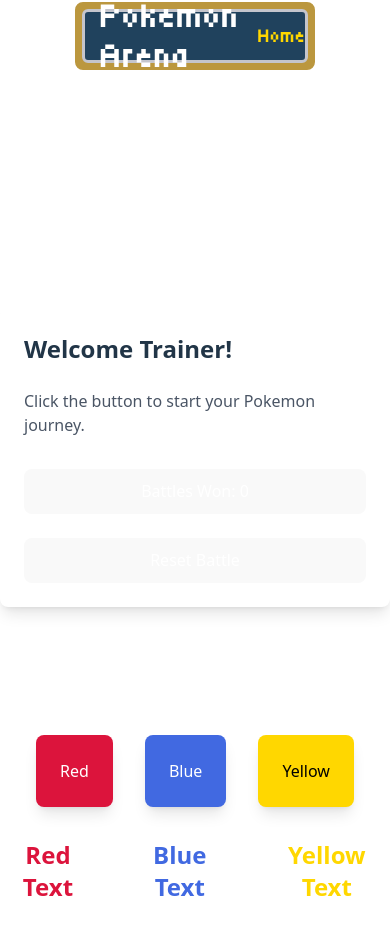
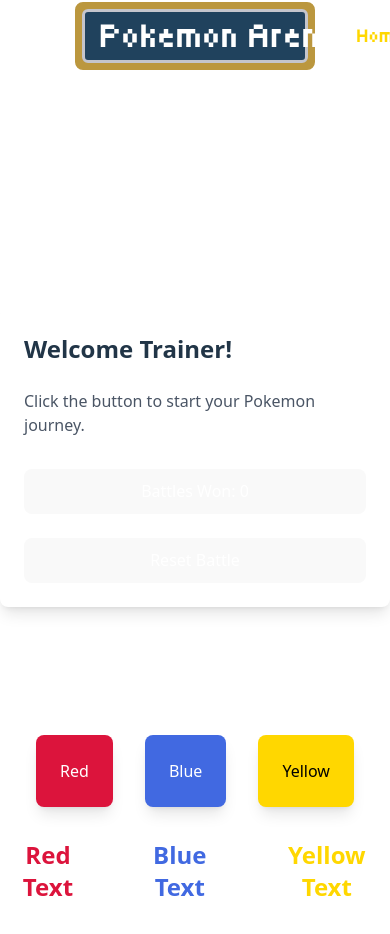
Before and after one commit to KrzysztofZdebski/Pokemon_Arena, a React (Vite) app in the folder Pokemon_Arena_React/: page / in a window 390 px wide. Shown: the top 934 px of the page. Built offline with nearby package versions, Linux system fonts and the light colour scheme; no server answers; a web font is replaced by a local one.

Commit message:
need to add another menu for small screens

```diff
--- a/Pokemon_Arena_React/src/components/Navbar.jsx
+++ b/Pokemon_Arena_React/src/components/Navbar.jsx
@@ -12,7 +12,7 @@
       <div className="container justify-center w-4/5 h-20 mx-auto bg-menu-gray/0 max-w-7xl place-content-center">
         <div className="flex items-center justify-center mx-auto rounded-lg border-7 w-97/100 h-85/100 bg-menu-yellow border-menu-yellow">
           <div className="flex items-center justify-between w-full h-full px-4 rounded-md font-pokemon border-menu-white border-3 size-fit bg-menu-blue">
-            <Link to="/" className="text-4xl font-bold text-white">
+            <Link to="/" className="text-4xl font-bold text-white text-nowrap">
               Pokemon Arena
             </Link>
 
```
